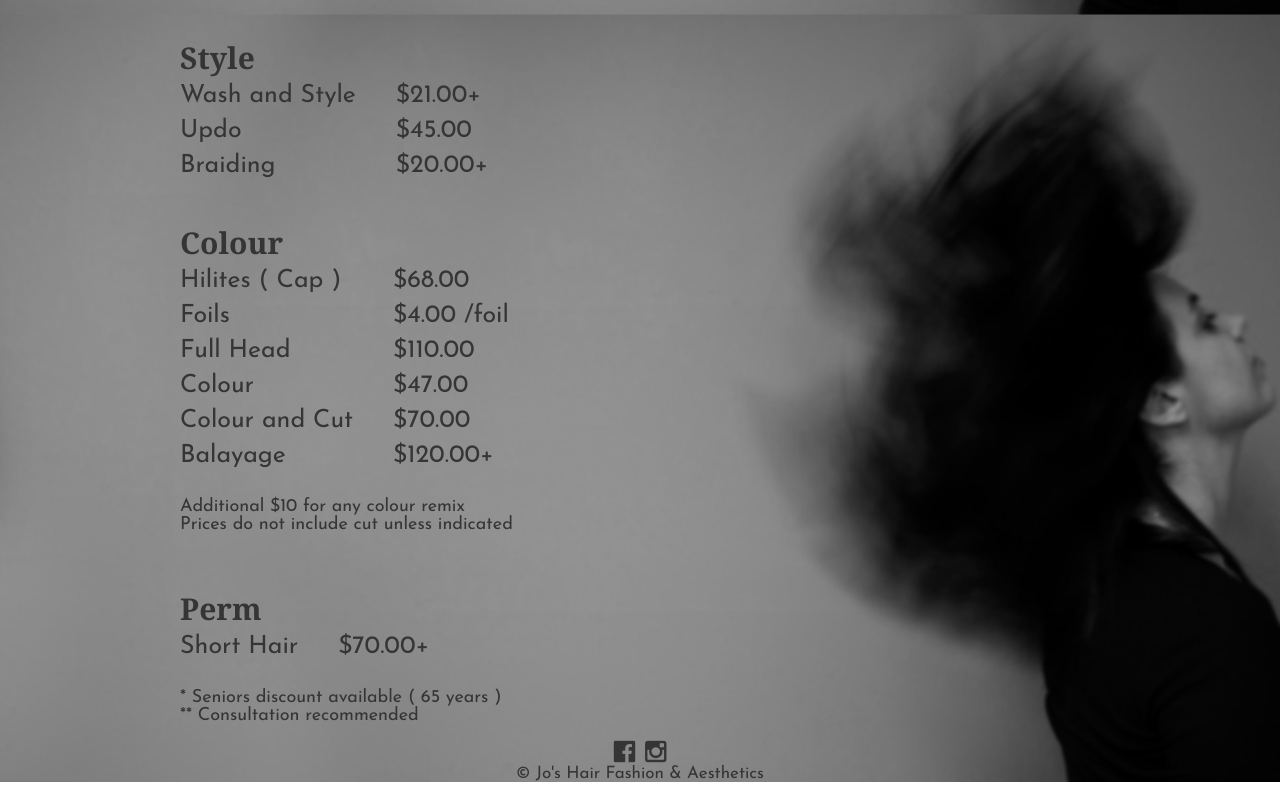
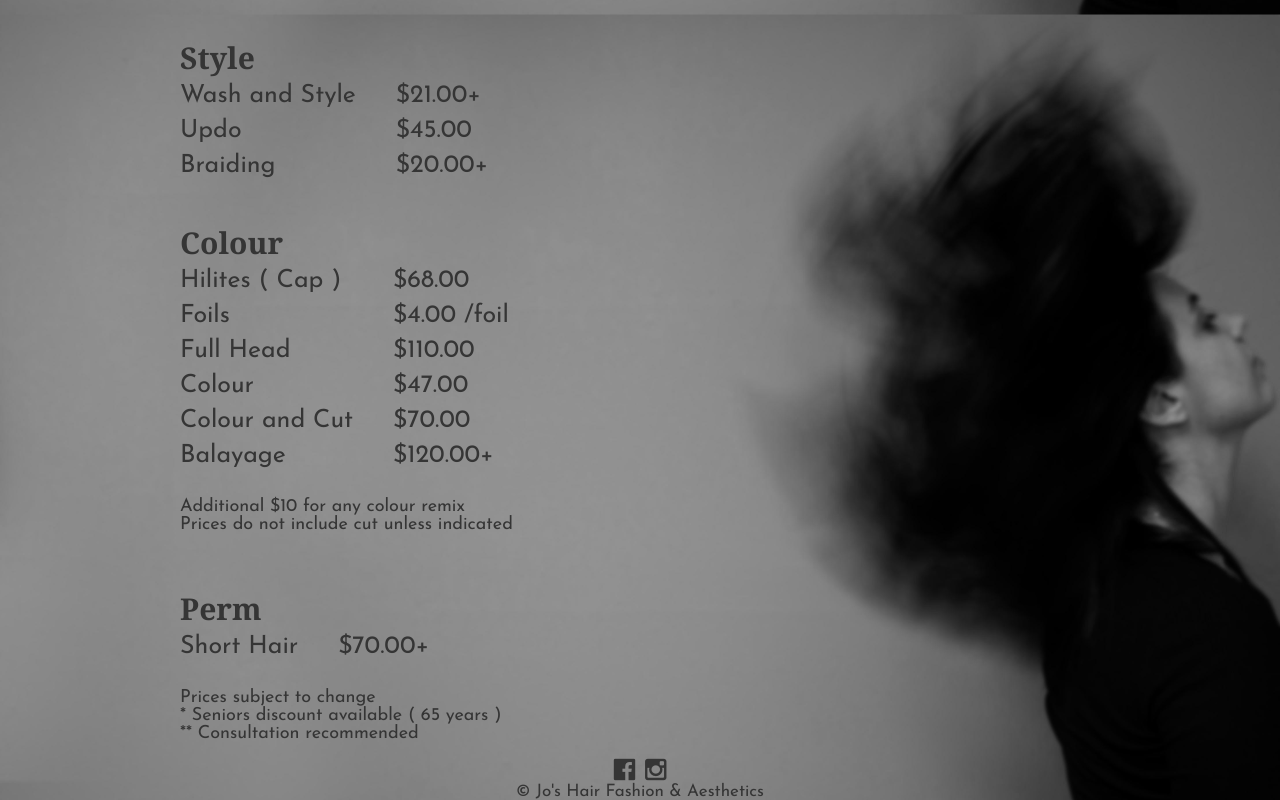
Before and after one commit to joshairfashion/Jos-Hair-Fashion-Website, a plain HTML site: page services.html in a window 1280 px wide. Shown: the part 808-1608 px from the top of the page. Drawn offline with Linux system fonts and the light colour scheme.

Commit message:
Added price disclaimer

```diff
--- a/services.html
+++ b/services.html
@@ -160,6 +160,7 @@
             </tr>
         </table>
         <ul class="notes">
+         <li> Prices subject to change</li>
         <li>&#42; Seniors discount available &#40; 65 years &#41;</li>
         <li>&#42;&#42; Consultation recommended </li>
         </ul>
```
